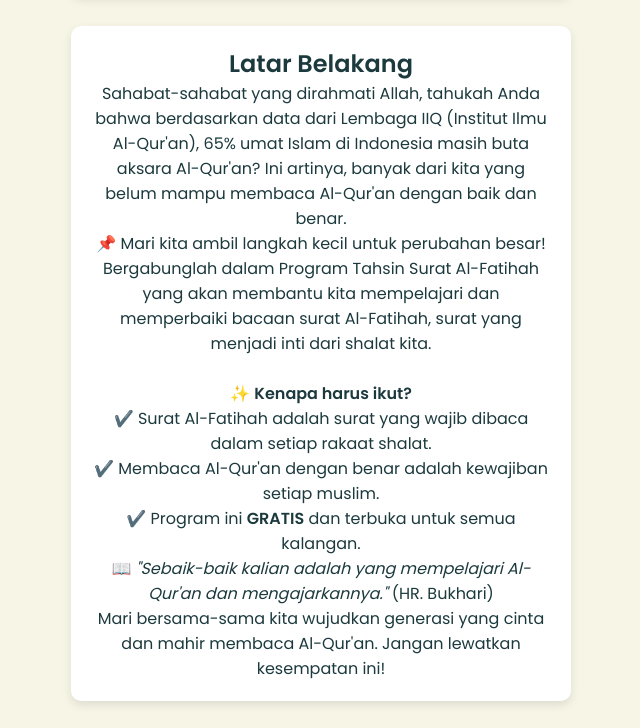
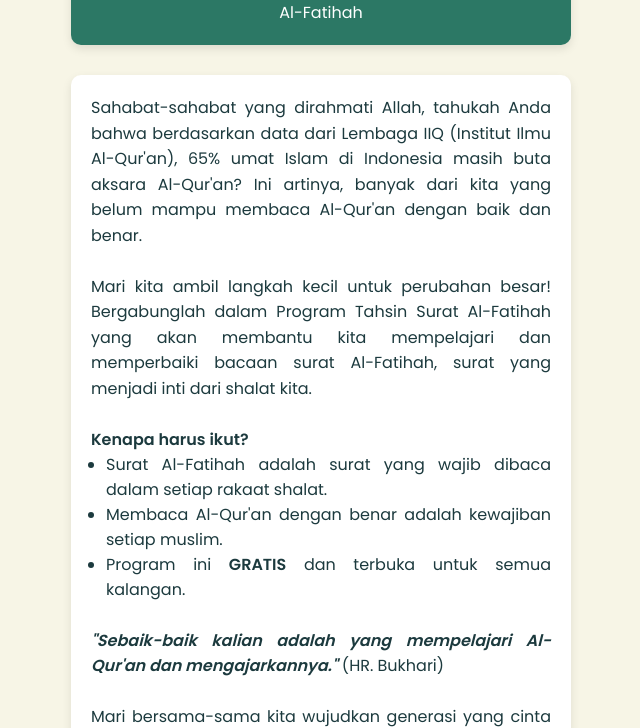
Before and after one commit to fikramrusdi38/TahsinAlfatihah, a plain HTML site: page index.html in a window 1280 px wide. Shown: the part 163-891 px from the top of the page, without its empty margins (319-959 px from the left). Drawn offline with Linux system fonts and the light colour scheme.

Commit message:
melakukan perubahan pada style tulisan

```diff
--- a/index.html
+++ b/index.html
@@ -13,41 +13,49 @@
   <body>
     <div class="wrapper">
       <header>
-        <h1>🌿 TAHSIN SURAT AL-FATIHAH 🌿</h1>
+        <h1>TAHSIN TILAWAH SURAT AL-FATIHAH</h1>
         <p>Perbaiki Shalatmu dengan Memperbaiki Bacaan Surat Al-Fatihah</p>
       </header>
 
       <!-- Section Deskripsi Kegiatan -->
       <section class="description-container">
-        <h2>Latar Belakang</h2>
         <p>
           Sahabat-sahabat yang dirahmati Allah, tahukah Anda bahwa berdasarkan
           data dari Lembaga IIQ (Institut Ilmu Al-Qur'an), 65% umat Islam di
           Indonesia masih buta aksara Al-Qur'an? Ini artinya, banyak dari kita
           yang belum mampu membaca Al-Qur'an dengan baik dan benar.
         </p>
+        <br />
         <p>
-          📌 Mari kita ambil langkah kecil untuk perubahan besar! Bergabunglah
+          Mari kita ambil langkah kecil untuk perubahan besar! Bergabunglah
           dalam Program Tahsin Surat Al-Fatihah yang akan membantu kita
           mempelajari dan memperbaiki bacaan surat Al-Fatihah, surat yang
           menjadi inti dari shalat kita.
         </p>
         <br />
-        <p>✨ <strong>Kenapa harus ikut?</strong></p>
-        ✔️ Surat Al-Fatihah adalah surat yang wajib dibaca dalam setiap rakaat
-        shalat. <br />✔️ Membaca Al-Qur'an dengan benar adalah kewajiban setiap
-        muslim. <br />✔️ Program ini <strong>GRATIS</strong> dan terbuka untuk
-        semua kalangan.
-
+        <p><strong>Kenapa harus ikut?</strong></p>
+        <ul>
+          <li>
+            Surat Al-Fatihah adalah surat yang wajib dibaca dalam setiap rakaat
+            shalat.
+          </li>
+          <li>
+            Membaca Al-Qur'an dengan benar adalah kewajiban setiap muslim.
+          </li>
+          <li>
+            Program ini <strong>GRATIS</strong> dan terbuka untuk semua
+            kalangan.
+          </li>
+        </ul>
         <p>
-          📖
-          <em
+          <br />
+          <em style="font-weight: bold"
             >"Sebaik-baik kalian adalah yang mempelajari Al-Qur'an dan
             mengajarkannya."</em
           >
           (HR. Bukhari)
         </p>
-
+        <br />
         <p>
           Mari bersama-sama kita wujudkan generasi yang cinta dan mahir membaca
           Al-Qur'an. Jangan lewatkan kesempatan ini!
@@ -101,7 +109,7 @@
       <footer>
         &copy; 2025 All Right Reserved | Tahsin Tilawah Al-Fatihah | Created By:
         <a
-          style="text-decoration: none; color: inherit"
+          style="text-decoration: none"
           href="https://www.instagram.com/fikramrusdi38/"
           target="_blank"
           >@fikramrusdi38</a
--- a/style.css
+++ b/style.css
@@ -62,6 +62,14 @@ header p {
   border-radius: 10px;
   box-shadow: 0px 4px 10px rgba(0, 0, 0, 0.1);
   text-align: center;
+  text-align: justify; /* Membuat teks rata kanan-kiri */
+}
+.description-container p {
+  line-height: 1.6; /* Menambah jarak antar baris agar lebih nyaman dibaca */
+}
+
+ul {
+  margin-left: 15px;
 }
 
 /* Biodata Pemateri */
```
